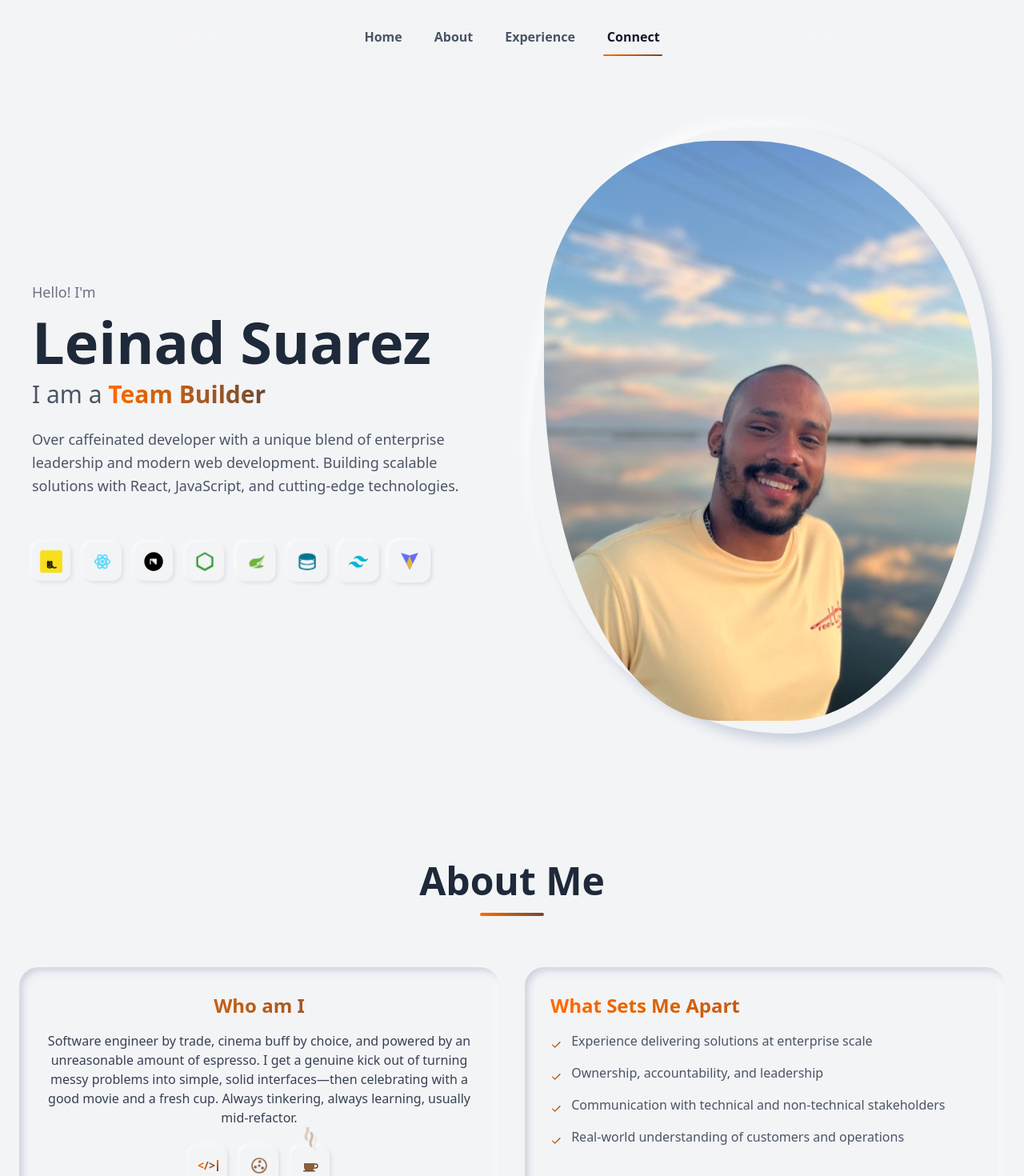
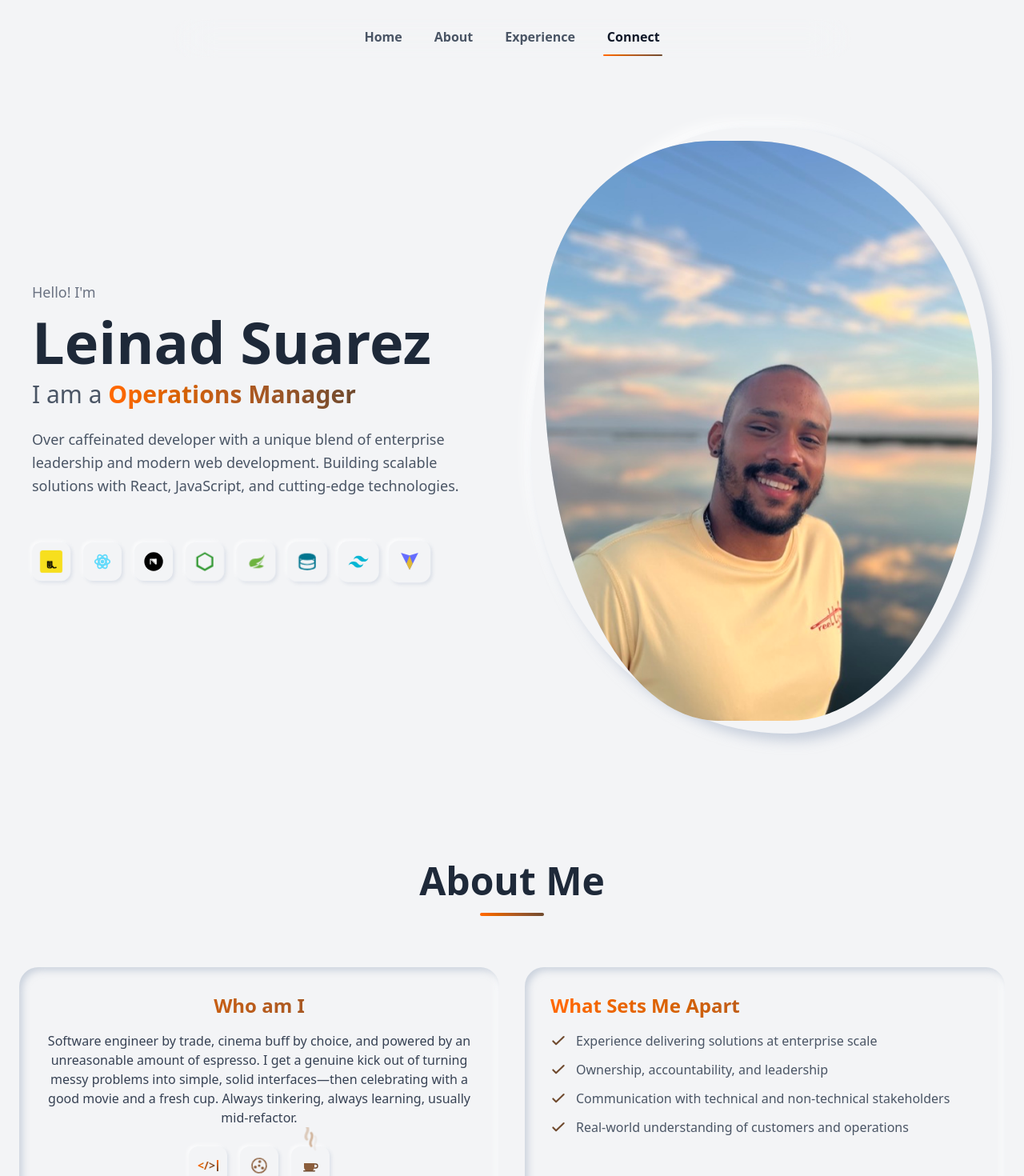
Before and after one commit to Mattojjo/portfolio, a React (Vite) app: page / in a window 1280 px wide. Shown: the top 1470 px of the page at 80% size. Built offline with nearby package versions, Linux system fonts and the light colour scheme.

Commit message:
feat: update icons in About component, enhance Footer resume button styling, adjust Hero role cycling animation

```diff
--- a/src/components/About.jsx
+++ b/src/components/About.jsx
@@ -1,7 +1,17 @@
 import { useSectionVisible } from '../hooks/useSectionVisible';
 
 function CheckIcon() {
-  return <span className="bg-gradient-to-r from-orange-500 to-brew-600 bg-clip-text text-transparent mt-1">✓</span>;
+  return (
+    <svg className="w-5 h-5 mt-0.5 shrink-0" viewBox="0 0 24 24" fill="none">
+      <path
+        d="M4 12.5l4.5 4.5L20 6"
+        stroke="#6f4a2e"
+        strokeWidth="2.5"
+        strokeLinecap="round"
+        strokeLinejoin="round"
+      />
+    </svg>
+  );
 }
 
 function CoffeeIcon() {
--- a/src/components/Footer.jsx
+++ b/src/components/Footer.jsx
@@ -50,9 +50,9 @@ export default function Footer() {
           <a
             href={resume}
             download="Leinad_Suarez_Resume.pdf"
-            className="bg-gradient-to-r from-orange-500 to-brew-600 hover:from-orange-600 hover:to-brew-700 text-white p-6 sm:p-10 rounded-3xl neu-shadow hover:scale-[1.02] transition-all duration-300 flex flex-col items-center justify-center text-center gap-3"
+            className="group bg-gradient-to-r from-orange-500 to-brew-600 hover:from-orange-600 hover:to-brew-700 text-white p-6 sm:p-10 rounded-3xl neu-shadow hover:scale-[1.02] transition-all duration-300 flex flex-col items-center justify-center text-center gap-3"
           >
-            <svg className="w-9 h-9" viewBox="0 0 24 24" fill="none" stroke="currentColor" strokeWidth="2">
+            <svg className="w-9 h-9 transition-transform duration-300 group-hover:animate-bounce" viewBox="0 0 24 24" fill="none" stroke="currentColor" strokeWidth="2">
               <path d="M21 15v4a2 2 0 0 1-2 2H5a2 2 0 0 1-2-2v-4M7 10l5 5 5-5M12 15V3"/>
             </svg>
             <span className="font-bold text-lg">Download Resume</span>
--- a/src/components/Hero.jsx
+++ b/src/components/Hero.jsx
@@ -10,7 +10,7 @@ export default function Hero() {
   useEffect(() => {
     const interval = setInterval(() => {
       setRoleIndex((prev) => (prev + 1) % roles.length);
-    }, 2200);
+    }, 3600);
     return () => clearInterval(interval);
   }, []);
 
--- a/src/index.css
+++ b/src/index.css
@@ -170,20 +170,28 @@
     }
   }
 
-  /* Cycling hero role text */
-  @keyframes roleFadeIn {
+  /* Cycling hero role text: fades in, holds, then fades out before the next word swaps in */
+  @keyframes roleFadeInOut {
     0% {
       opacity: 0;
       transform: translateY(8px);
     }
-    100% {
+    18% {
       opacity: 1;
       transform: translateY(0);
+    }
+    82% {
+      opacity: 1;
+      transform: translateY(0);
+    }
+    100% {
+      opacity: 0;
+      transform: translateY(-8px);
     }
   }
 
   .animate-role-fade {
-    animation: roleFadeIn 0.5s ease-out;
+    animation: roleFadeInOut 3.6s ease-in-out;
   }
 
   @media (prefers-reduced-motion: reduce) {
```
